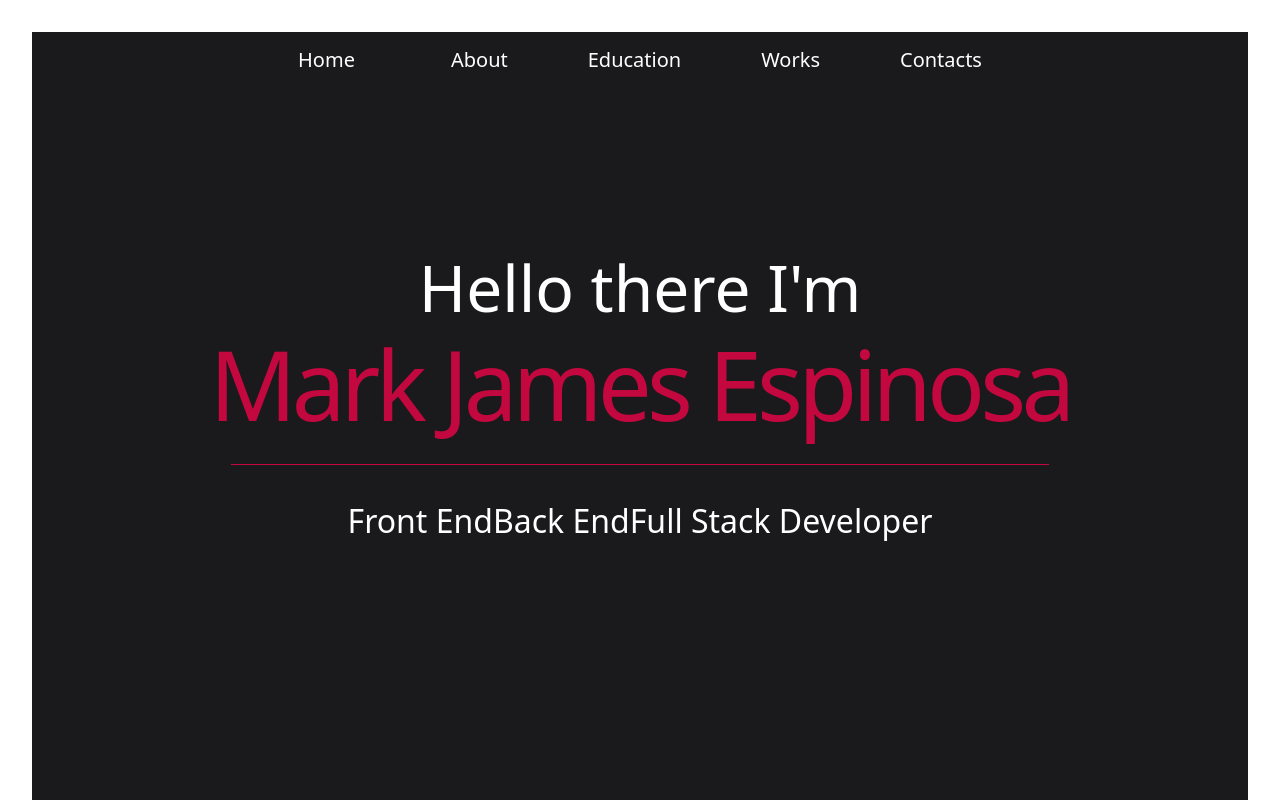
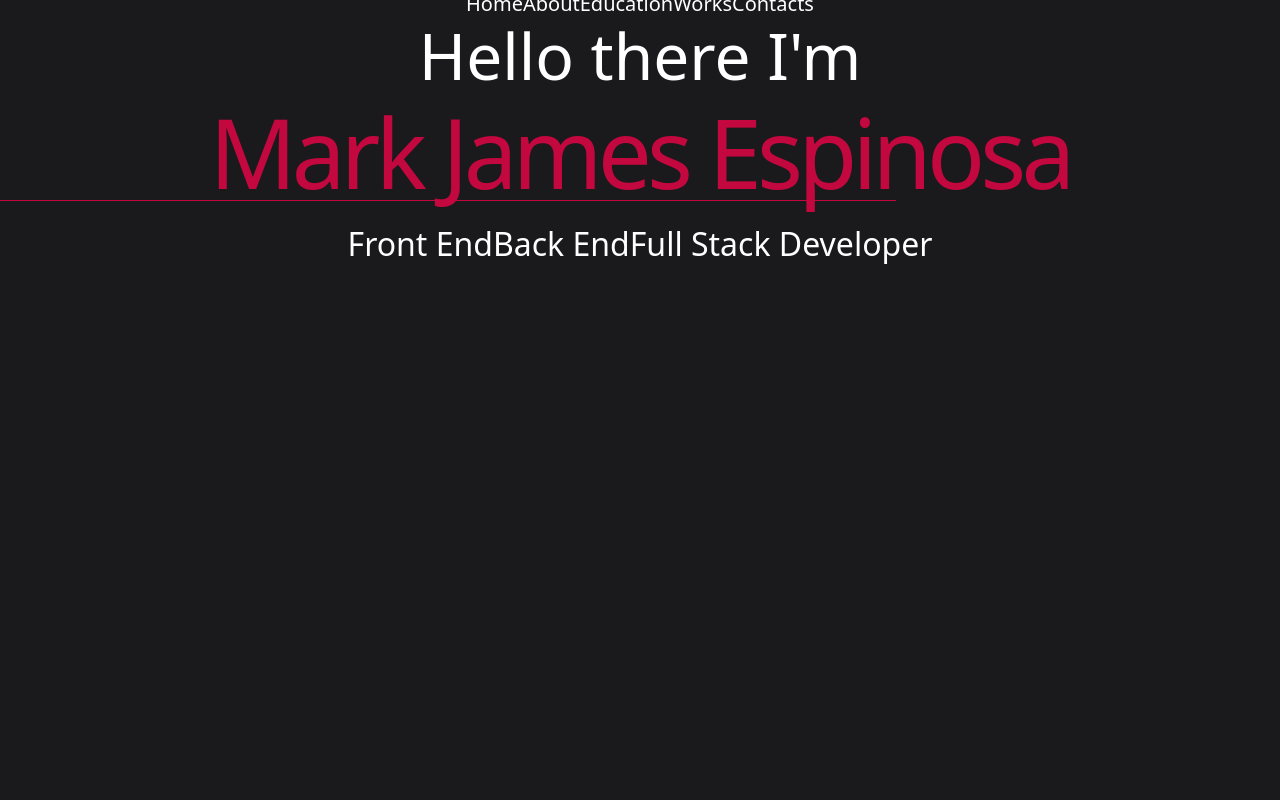
Before and after one commit to james1821/jamesdev, a React (Vite) app: page / in a window 1280 px wide. Shown: the top 800 px of the page. Built offline with nearby package versions, Linux system fonts and the light colour scheme.

Commit message:
added !important to * in css

```diff
--- a/src/index.css
+++ b/src/index.css
@@ -3,9 +3,6 @@
 @tailwind utilities;
 
 *{
-  margin: 0;
-  padding: 0;
- }
- body {
-  margin: 0;
+  margin: 0 !important;
+    padding: 0 !important;
 }
```
